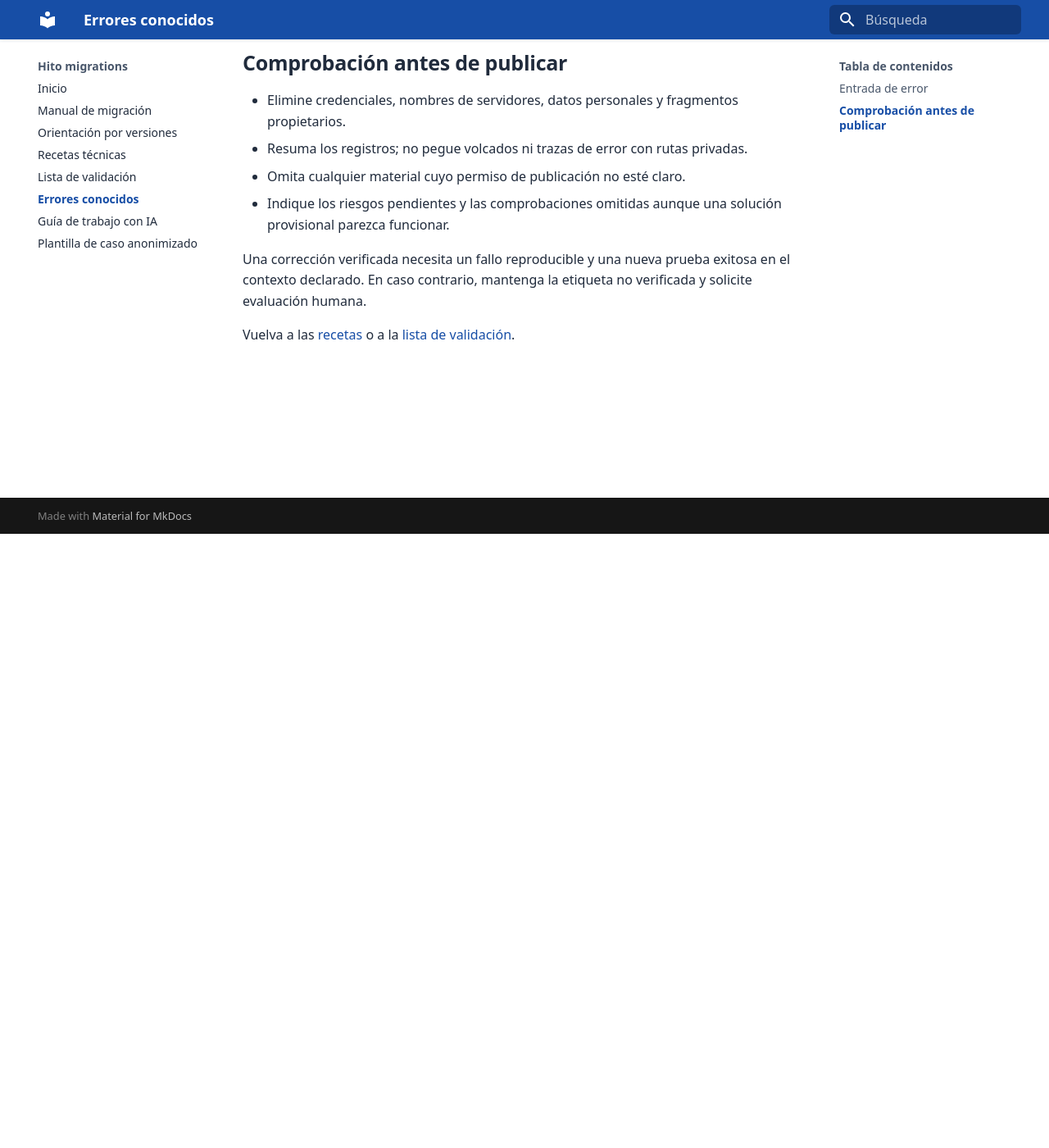
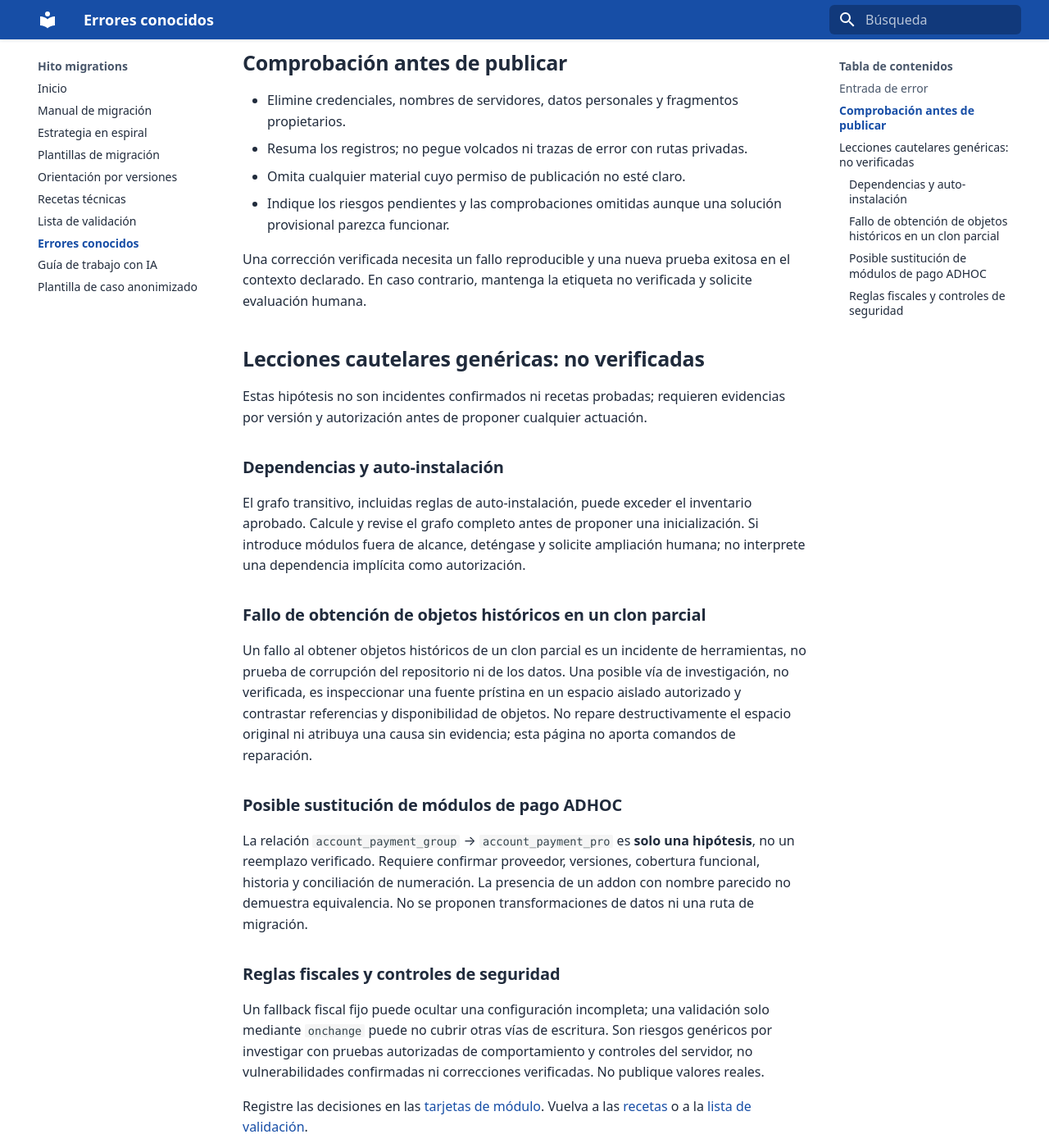
Before and after one commit to hito2026/hito-migrations, an MkDocs documentation site: the page built from docs/known-errors.md, in a window 1280 px wide and 1400 px high, scrolled down 749 px. Shown: the whole window at 82% size. Built offline with MkDocs 1.6.1 and Material for MkDocs 9.7.7, drawn with Linux system fonts in a browser that asks for light colours.

Commit message:
docs: add spiral migration strategy and reusable templates

```diff
--- a/docs/ai-guide.md
+++ b/docs/ai-guide.md
@@ -28,6 +28,23 @@ registros ni éxitos. Compilar la documentación solo valida el sitio, no una mi
 o base de datos. Deténgase y consulte a la persona responsable si hay dudas sobre el alcance,
 la autoridad, la privacidad o la recuperación.
 
+## Coordinación de trabajadores: propuesta no verificada
+
+Use la [estrategia en espiral](spiral-strategy.md) y las
+[fichas reutilizables](migration-templates.md) como contrato de tarea, no como permiso operativo.
+
+- El coordinador mantiene tablero, dependencias, oleadas y decisiones abiertas; es responsable
+  de la integración y de Git solo dentro de los permisos humanos explícitos.
+- Solo proponga trabajadores paralelos con worktrees y ramas aislados, propiedad exclusiva
+  de archivos estrechamente acotados y contratos de dependencia acordados. No basta con
+  asignar módulos distintos si comparten archivos; detenga solapamientos antes de escribir.
+- Ordene oleadas por el grafo completo; entregue dependencias antes que consumidores y
+  eleve ciclos o ampliaciones de alcance a una persona. No amplíe permisos por inferencia.
+- Cada trabajador recibe alcance, exclusiones, fuentes autorizadas, criterios y comprobaciones;
+  devuelve cambios, resultados observados, bloqueos y próxima decisión, sin publicar por su cuenta.
+- Registre los estados del tablero con evidencias separadas de código, runtime y datos.
+  `ported` o una publicación no equivalen a `accepted`; los fallos y controles omitidos siguen visibles.
+
 ## Entrega del trabajo
 
 Informe los archivos modificados, las comprobaciones realizadas, los riesgos pendientes
--- a/docs/known-errors.md
+++ b/docs/known-errors.md
@@ -26,4 +26,39 @@ No presente un diagnóstico plausible como una solución demostrada.
 Una corrección verificada necesita un fallo reproducible y una nueva prueba exitosa en el
 contexto declarado. En caso contrario, mantenga la etiqueta no verificada y solicite evaluación humana.
 
+## Lecciones cautelares genéricas: no verificadas
+
+Estas hipótesis no son incidentes confirmados ni recetas probadas; requieren evidencias
+por versión y autorización antes de proponer cualquier actuación.
+
+### Dependencias y auto-instalación
+
+El grafo transitivo, incluidas reglas de auto-instalación, puede exceder el inventario
+aprobado. Calcule y revise el grafo completo antes de proponer una inicialización.
+Si introduce módulos fuera de alcance, deténgase y solicite ampliación humana;
+no interprete una dependencia implícita como autorización.
+
+### Fallo de obtención de objetos históricos en un clon parcial
+
+Un fallo al obtener objetos históricos de un clon parcial es un incidente de herramientas,
+no prueba de corrupción del repositorio ni de los datos. Una posible vía de investigación,
+no verificada, es inspeccionar una fuente prístina en un espacio aislado autorizado y
+contrastar referencias y disponibilidad de objetos. No repare destructivamente el espacio
+original ni atribuya una causa sin evidencia; esta página no aporta comandos de reparación.
+
+### Posible sustitución de módulos de pago ADHOC
+
+La relación `account_payment_group` → `account_payment_pro` es **solo una hipótesis**,
+no un reemplazo verificado. Requiere confirmar proveedor, versiones, cobertura funcional,
+historia y conciliación de numeración. La presencia de un addon con nombre parecido
+no demuestra equivalencia. No se proponen transformaciones de datos ni una ruta de migración.
+
+### Reglas fiscales y controles de seguridad
+
+Un fallback fiscal fijo puede ocultar una configuración incompleta; una validación solo
+mediante `onchange` puede no cubrir otras vías de escritura. Son riesgos genéricos por
+investigar con pruebas autorizadas de comportamiento y controles del servidor, no
+vulnerabilidades confirmadas ni correcciones verificadas. No publique valores reales.
+
+Registre las decisiones en las [tarjetas de módulo](migration-templates.md).
 Vuelva a las [recetas](recipes.md) o a la [lista de validación](validation.md).
--- /dev/null
+++ b/docs/migration-templates.md
@@ -0,0 +1,81 @@
+# Plantillas de entrada y seguimiento de módulos
+
+**Estado: plantillas no verificadas.** Copie la estructura, no supuestos de éxito.
+Use marcadores genéricos y material autorizado para publicación. No incluya identificadores
+reales, direcciones, IP, hashes, datos personales, código de clientes ni registros privados.
+El anonimato no otorga permiso de publicación; conserve referencias sensibles en el sistema
+privado aprobado, nunca en esta página.
+
+## Ficha de entrada anonimizada
+
+Complete esta ficha antes de asignar módulos. Un campo pendiente debe producir una
+pregunta concreta, no una autorización implícita.
+
+| Campo | Marcador que completar |
+| --- | --- |
+| Contexto | `<etiqueta genérica sin identidad del cliente>` |
+| Versiones | `<versiones y compilaciones exactas de origen y destino; dependencias>` |
+| Edición | `<edición de origen y destino; restricciones aplicables>` |
+| Runtime | `<entornos previstos; aislamiento e integraciones por evaluar>` |
+| Alcance | `<código>` / `<base de datos>` / `<integraciones autorizadas>` |
+| Permisos | `<acciones y archivos autorizados; rol que aprueba; límites y vigencia>` |
+| No objetivos | `<operaciones, módulos y datos expresamente excluidos>` |
+| Inventario | `<módulos, familias de repositorios y fuentes autorizadas; grafo pendiente o revisado>` |
+| Aceptación | `<criterios separados de código, runtime, datos y negocio; rol que acepta>` |
+| Responsabilidad de datos | `<rol responsable del acceso, copias, restauración, conciliación y aprobación>` |
+| Recuperación | `<criterios de parada; responsabilidades y evidencias de ensayo pendientes>` |
+| Decisiones abiertas | `<pregunta; opciones; rol decisor; condición para continuar>` |
+
+No complete los permisos con comandos ni ubicaciones privadas. Esta ficha planifica;
+no autoriza operaciones sobre bases de datos ni ejecución en producción.
+
+## Tarjeta reutilizable de módulo
+
+Mantenga una tarjeta por unidad de trabajo; separe disposición, estado y evidencia.
+Las referencias siguientes son marcadores, no ramas, repositorios ni revisiones reales.
+
+| Campo | Marcador que completar |
+| --- | --- |
+| Módulo | `<nombre genérico autorizado>` |
+| Referencia origen | `<referencia_origen_autorizada>` |
+| Referencia destino | `<referencia_destino_propuesta>` |
+| Familia de repositorio destino | `<upstream / comunitario / extensiones propias autorizadas / por decidir>` |
+| Dependencias | `<directas, transitivas, auto-instalables; consumidores y ciclos>` |
+| Disposición | `<clasificación de S2 y justificación; decisión pendiente si falta evidencia>` |
+| Estado | `<estado respaldado del tablero; contexto y fecha>` |
+| Responsable | `<rol con propiedad exclusiva de archivos acotados>` |
+| Superficie de edición | `<archivos autorizados; exclusiones y contratos compartidos>` |
+| Evidencia de código | `<prueba; esperado; observado; contexto; limitaciones o pendiente>` |
+| Evidencia de runtime | `<prueba aislada; esperado; observado; contexto; limitaciones o pendiente>` |
+| Evidencia de datos | `<copia migrada autorizada; invariantes y conciliación; resultados o pendiente>` |
+| Aceptación | `<decisión humana funcional/contable; riesgos aceptados o pendiente>` |
+| Bloqueos | `<impedimento; rol decisor; condición de desbloqueo>` |
+| Riesgos | `<historia, numeración, seguridad, equivalencia u otras incógnitas>` |
+| Próxima acción | `<acción acotada; permiso requerido; evidencia esperada>` |
+
+Use el [catálogo de disposiciones y estados](spiral-strategy.md) sin saltar controles.
+Una referencia destino existente o código publicado no prueba equivalencia ni aceptación.
+Si cambia el contexto, indique qué evidencias requieren revalidación.
+
+## Orden de oleadas opcional
+
+| Oleada propuesta | Dependencias previas | Propiedad exclusiva | Condición de integración |
+| --- | --- | --- | --- |
+| `<base>` | `<grafo revisado dentro del alcance>` | `<rol y archivos autorizados>` | `<pruebas y contratos acordados>` |
+| `<consumidores>` | `<base validada para el contrato requerido>` | `<rol y archivos sin solapamiento>` | `<evidencias y bloqueos revisados>` |
+
+El orden es una propuesta, no un permiso para crear ramas o integrar. Solo use trabajadores
+paralelos con worktrees y ramas aislados y asignaciones sin solapamiento. El coordinador
+mantiene el tablero y revisa dependencias e integración bajo autorización humana.
+
+## Revisión de la ficha
+
+- [ ] Versiones, alcance, permisos y no objetivos son explícitos.
+- [ ] El grafo completo no incorpora trabajo fuera del alcance aprobado.
+- [ ] Código, runtime y datos tienen evidencias separadas; lo pendiente permanece visible.
+- [ ] La aceptación pertenece a una persona autorizada, no a una publicación de código.
+- [ ] El contenido tiene permiso de publicación y no revela información sensible.
+
+Continúe con la [estrategia en espiral](spiral-strategy.md), la [guía de IA](ai-guide.md)
+y la [lista de validación](validation.md). Para resumir un ensayo observado y autorizado,
+use la [plantilla de caso](case-template.md), no estas fichas como prueba de éxito.
--- /dev/null
+++ b/docs/spiral-strategy.md
@@ -0,0 +1,91 @@
+# Estrategia de migración en espiral
+
+**Estado: propuesta no verificada.** Organice decisiones y evidencias en ciclos pequeños,
+no como una receta ejecutable ni como una migración exitosa. La compatibilidad o
+publicación del código no acredita la migración de datos ni la aceptación funcional o contable.
+
+## Ruta de planificación
+
+1. Complete la [ficha de entrada](migration-templates.md) y acuerde alcance y permisos.
+2. Clasifique el inventario y sus dependencias antes de proponer oleadas de módulos.
+3. Itere código y runtime; mantenga separadas las evidencias sobre datos históricos.
+4. Solicite decisiones humanas en cada límite; planifique la recuperación desde el inicio.
+
+## Espirales y condiciones de avance
+
+Las espirales no son una secuencia rígida: S3 y S4 se repiten por módulo; un hallazgo
+puede devolver el trabajo a S1 o S2. S6 comienza a planificarse temprano.
+
+| Espiral | Objetivo propuesto | Evidencia o condición de avance |
+| --- | --- | --- |
+| S1 — Entrada y restricciones | Acordar versiones, edición, runtime, permisos, alcance y exclusiones | Ficha de entrada revisada; decisiones pendientes visibles |
+| S2 — Inventario y clasificación | Distinguir disposiciones y calcular dependencias completas | Grafo revisado, responsables y oleadas propuestas dentro del alcance |
+| S3 — Portado de código | Adaptar cada módulo y sus pruebas al destino | Evidencia local de compatibilidad; no implica runtime ni datos aceptados |
+| S4 — Runtime aislado | Evaluar carga y comportamiento en Odoo.sh Development aislado | Resultados de pruebas de runtime, integraciones aisladas y fallos registrados |
+| S5 — Aceptación histórica | Evaluar una copia migrada en Staging | Base de datos actualizada y restauración aprobada por una persona; conciliación y aceptación humana |
+| S6 — Plan y ensayo de corte/recuperación | Acordar criterios, responsabilidades y ensayo autorizado | Evidencias del ensayo y decisión humana; no habilita ejecutar en producción |
+
+S4 no sustituye S5: un runtime limpio no demuestra conservación de historia, numeración,
+saldos ni flujos de negocio. S5 está bloqueada sin una base de datos ya actualizada
+por una vía autorizada y sin aprobación humana de su restauración. Esta propuesta no
+incluye instrucciones para actualizarla, restaurarla ni operar en producción.
+Los detalles privados del ensayo y de recuperación quedan fuera del sitio público.
+
+## Clasificar antes de portar
+
+La clasificación expresa una decisión propuesta, no un estado de avance. Que exista un
+addon homónimo en destino no demuestra equivalencia de comportamiento, datos o seguridad.
+
+| Disposición | Pregunta que debe resolverse |
+| --- | --- |
+| Portar (`port`) | ¿Qué adaptación requiere y con qué pruebas? |
+| Rama destino presente (`target branch present`) | ¿La rama cubre las funciones e historia requeridas? |
+| Destino más parche (`target plus patch`) | ¿Qué brecha concreta justifica un parche acotado? |
+| Disponible upstream (`upstream available`) | ¿La versión, licencia y cobertura upstream son adecuadas? |
+| Reemplazo (`replacement`) | ¿Hay equivalencia demostrada y una ruta de datos aprobada? |
+| Decisión pendiente (`decision needed`) | ¿Qué evidencia o autorización falta? |
+| Candidato a retirar (`drop candidate`) | ¿Quién acepta el impacto funcional y sobre datos históricos? |
+
+Revise dependencias directas, transitivas y reglas de auto-instalación antes de cualquier
+inicialización propuesta. Si el grafo excede el alcance aprobado, deténgase y solicite
+ampliación; no incorpore módulos implícitamente. Véanse las [lecciones cautelares](known-errors.md).
+
+## Estados del tablero y evidencia
+
+Estos nombres son un vocabulario propuesto, no certificaciones. No avance por inferencia
+ni copie el estado de otro entorno. Registre contexto, fecha, esperado, observado y límites.
+
+| Estado | Significado mínimo propuesto |
+| --- | --- |
+| `identified` | Módulo inventariado; alcance aún por evaluar |
+| `classified` | Disposición y dependencias revisadas |
+| `porting` | Adaptación en curso con responsable exclusivo |
+| `ported_local` | Compatibilidad local respaldada por comprobaciones registradas |
+| `ported` | Código integrado/revisado en el destino autorizado; publicación, si existe, registrada aparte |
+| `runtime_passed` | Pruebas acordadas de runtime aislado superadas en contexto declarado |
+| `data_validated` | Invariantes y conciliación histórica comprobadas sobre la copia migrada autorizada |
+| `accepted` | Aceptación humana explícita funcional y contable, cuando corresponda, con riesgos residuales |
+| `blocked` | Impedimento explícito, responsable de decisión y condición de desbloqueo |
+
+Conserve el último estado respaldado y el historial de bloqueos. `ported` no implica
+`runtime_passed`; `runtime_passed` no implica `data_validated`; ninguno equivale a
+`accepted`. Publicar código no es aceptar una migración. La aceptación requiere revisar
+las evidencias separadas de código, runtime y datos y las comprobaciones omitidas.
+
+## Coordinación por oleadas
+
+Proponga primero dependencias base y después consumidores; documente ciclos y bloqueos
+antes de asignar trabajo. Solo proponga paralelismo con worktrees y ramas aislados,
+propiedad exclusiva de un conjunto estrecho de archivos y contratos de dependencia claros.
+Crear esos espacios o integrar cambios también requiere los permisos humanos aplicables.
+
+El coordinador mantiene tablero, oleadas e integración y es responsable de Git dentro
+de lo autorizado; los trabajadores entregan cambios y evidencias, no amplían el alcance
+ni publican por su cuenta. Detenga una colisión de archivos o un cambio de contrato antes
+de continuar. Amplíe estas reglas con la [guía de IA](ai-guide.md).
+
+## Siguiente decisión
+
+Use las [plantillas reutilizables](migration-templates.md) para registrar lo pendiente y
+la [lista de validación](validation.md) para acordar la aceptación. Vuelva al
+[manual](migration-manual.md) si cambian permisos, alcance o condiciones de recuperación.
--- a/mkdocs.yml
+++ b/mkdocs.yml
@@ -27,6 +27,8 @@ plugins:
 nav:
   - Inicio: index.md
   - Manual de migración: migration-manual.md
+  - Estrategia en espiral: spiral-strategy.md
+  - Plantillas de migración: migration-templates.md
   - Orientación por versiones: versions.md
   - Recetas técnicas: recipes.md
   - Lista de validación: validation.md
```
Also changed, not shown: README.md (+4 -2 lines), docs/index.md (+10 -0 lines), docs/migration-manual.md (+15 -2 lines), 1 other file.
